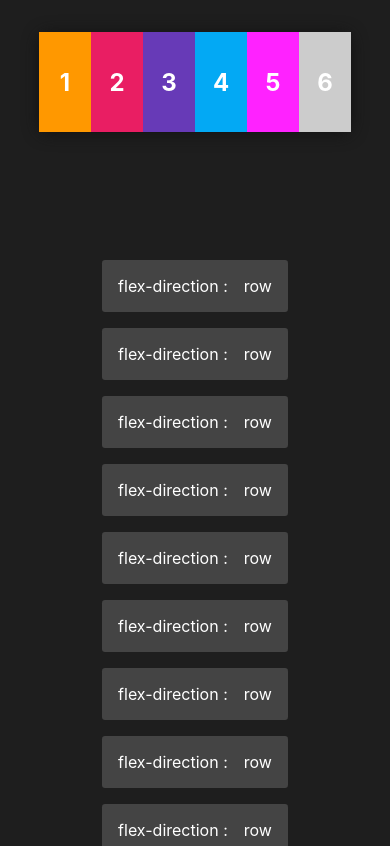
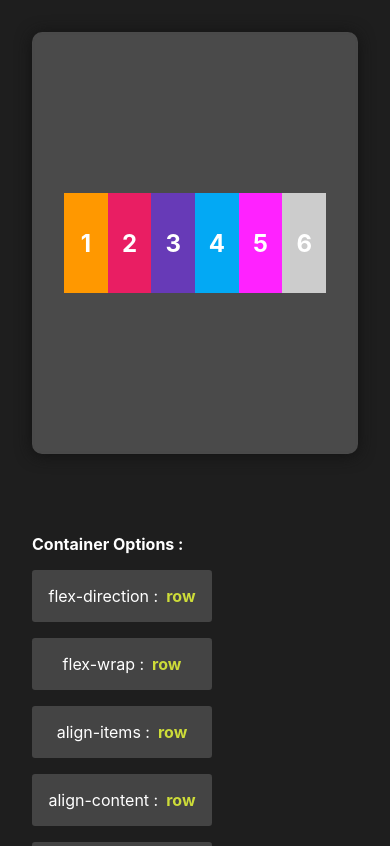
Before and after one commit to Ak-ram/Flexbox-Tool, a React (Create React App) app: page / in a window 390 px wide. Shown: the top 846 px of the page. Built offline with nearby package versions, Linux system fonts and the light colour scheme; the HTML template or start-up script is replaced by a standard one.

Commit message:
Modify: Responsivity of controls section

```diff
--- a/src/App.scss
+++ b/src/App.scss
@@ -8,7 +8,7 @@
   background-size: cover;
   align-items: center;
   justify-content: space-around;
-  gap: 8rem;
+  gap: 5rem;
   min-height: 100vh;
   max-width: 100vw;
 }
--- a/src/components/controls/controls.jsx
+++ b/src/components/controls/controls.jsx
@@ -1,22 +1,34 @@
 import Select from '../select/select';
 import './controls.sass';
+import { flexData } from '../../flexData';
 const Controls = () => {
-    const flexDirections = ['row', 'column', 'row-reverse', 'column-reverse']
+
     return (
         <section className="controls">
+            <span  className='controls-header'>Container Options :</span>
+            <div className='container-options'>
+                {
+                    flexData.container.map((prop) => {
+                        return (<Select
+                            key={Object.keys(prop)}
+                            name={Object.keys(prop)}
+                            options={Object.values(prop)[0]} />)
+                    }
+                    )}
+            </div>
+            <br />
+            <span className='controls-header'>Item Options :</span>
+            <div className='item-options'>
+                {
+                    flexData.item.map((prop) => {
+                        return (<Select
+                            key={Object.keys(prop)}
+                            name={Object.keys(prop)}
+                            options={Object.values(prop)[0]} />)
+                    }
+                    )}
 
-            <Select name="flex-direction" options={flexDirections} />
-            <Select name="flex-direction" options={flexDirections} />
-            <Select name="flex-direction" options={flexDirections} />
-            <Select name="flex-direction" options={flexDirections} />
-            <Select name="flex-direction" options={flexDirections} />
-            <Select name="flex-direction" options={flexDirections} />
-            <Select name="flex-direction" options={flexDirections} />
-            <Select name="flex-direction" options={flexDirections} />
-            <Select name="flex-direction" options={flexDirections} />
-            <Select name="flex-direction" options={flexDirections} />
-
-        </section>
+            </div>        </section>
     )
 }
 
--- a/src/components/controls/controls.sass
+++ b/src/components/controls/controls.sass
@@ -2,6 +2,13 @@
     width: 100%
     display: flex
     justify-content: space-around
-    align-items: center
+    flex-direction: column
     flex-wrap: wrap
     gap: 1rem
+    .controls-header
+        color: #fff
+        font-weight: bold
+    .container-options, .item-options
+        display: flex
+        flex-wrap: wrap
+        gap: 1rem
--- a/src/components/screen/screen.sass
+++ b/src/components/screen/screen.sass
@@ -2,8 +2,11 @@
     display: flex
     align-items: center
     justify-content: center
-    background: rgb(157 157 157 / 35%)
+    background: rgba(157, 157, 157, 0.35)
+    -webkit-backdrop-filter: blur(3px)
     backdrop-filter: blur(3px)
-    width: 80vw
+    width: 100%
     border-radius: 10px
-    box-shadow: 0 .1rem 1rem #121212
+    box-shadow: 0 0.1rem 1rem #121212
+    height: 50vh
+    padding: 2rem
--- a/src/components/select/select.jsx
+++ b/src/components/select/select.jsx
@@ -1,15 +1,18 @@
 import { useRef } from 'react';
 import { useState } from 'react';
-import { MdOutlineCheckCircleOutline } from 'react-icons/md';
+import { MdOutlineKeyboardArrowRight } from 'react-icons/md';
 
 import './select.sass'
 const Select = ({ name, options }) => {
     const [isClicked, setClicked] = useState(false);
-    const ChangeOptionsListStatus = () => {
-        let options = document.querySelectorAll('.secondary-options');
-        for (let i = 0; i < options.length; i++)
-            options[i].classList.add('hide')
+    const optionRef = useRef();
+    const ChangeOptionsListStatus = (ele) => {
+        let optionElement = document.querySelectorAll('.secondary-options');
+        for (let i = 0; i < optionElement.length; i++)
+            optionElement[i].classList.add('hide')
         setClicked(!isClicked);
+        console.log(optionRef.current)
+        // return ele.target.textContent
     }
 
 
@@ -17,14 +20,14 @@ const Select = ({ name, options }) => {
         <div className='select'>
             <div className='name'>{name} :</div>
             <div className='options'>
-                <div className='default-option' onClick={ChangeOptionsListStatus}>row</div>
+                <div className='default-option' onClick={(ele)=>ChangeOptionsListStatus(ele)}>row</div>
                 <div className={`${isClicked ? 'secondary-options' : 'secondary-options hide'}`}>
-                    {options?.map((option,index) => {
-                        return(
+                    {options?.map((option) => {
+                        return (
                             <div key={option} className="option" onClick={ChangeOptionsListStatus}>
-                            {<MdOutlineCheckCircleOutline color={'#bbb'} size={22} />}
-                            <span className='_option'>{option}</span>
-                        </div>
+                                <MdOutlineKeyboardArrowRight color={'#bbb'} size={22} />
+                                <span ref={optionRef} className='_option'>{option}</span>
+                            </div>
                         )
                     })}
                 </div>
--- a/src/components/select/select.sass
+++ b/src/components/select/select.sass
@@ -3,10 +3,11 @@
     align-items: flex-start
     justify-content: center
     background: #444444
-    border-radius: .2rem
+    border-radius: 0.2rem
     padding: 1rem
-    gap: 1rem
+    gap: .5rem
     position: relative
+    width: 180px
     .name
         color: #fff
     .options
@@ -18,11 +19,12 @@
         cursor: pointer
         .default-option
             min-width: 100%
-            color: #fff
+            color: #cddc39
+            font-weight: bold
         .secondary-options
             position: absolute
-            width: max-content
-            bottom: 100%
+            width: 100%
+            bottom: 110%
             left: 50%
             transform: translate(-50%, -0%)
             display: flex
@@ -33,7 +35,7 @@
             overflow: clip // to prevent text overlapping
             .option
                 display: flex
-                padding: .5rem 1rem
+                padding: 0.5rem 0rem 0.5rem .3rem
                 align-items: center
                 column-gap: 0.5rem
                 &:hover
--- /dev/null
+++ b/src/flexData.js
@@ -0,0 +1,16 @@
+export const flexData = {
+    container: [
+        { "flex-direction": ['row', 'column', 'row-reverse', 'column-reverse'] },
+        { "flex-wrap": ['wrap', 'wrap-reverse', 'nowrap'] },
+        { "align-items": ['center', 'flex-start', 'flex-end', 'stretch'] },
+        { 'align-content': ['center', 'flex-start', 'flex-end', 'space-around', 'space-evenly', 'space-between'] },
+        { "justify-content": ['center', 'flex-start', 'flex-end', 'space-around', 'space-evenly', 'space-between'], }
+    ],
+    item: [
+        { "flex-grow": [0] },
+        { "flex-shrink": [0] },
+        { "flex-basis": [0, 'auto', 'content'] },
+        { "align-self": ['center', 'flex-start', 'flex-end'] },
+        { "order": [0] }
+    ]
+}
```
